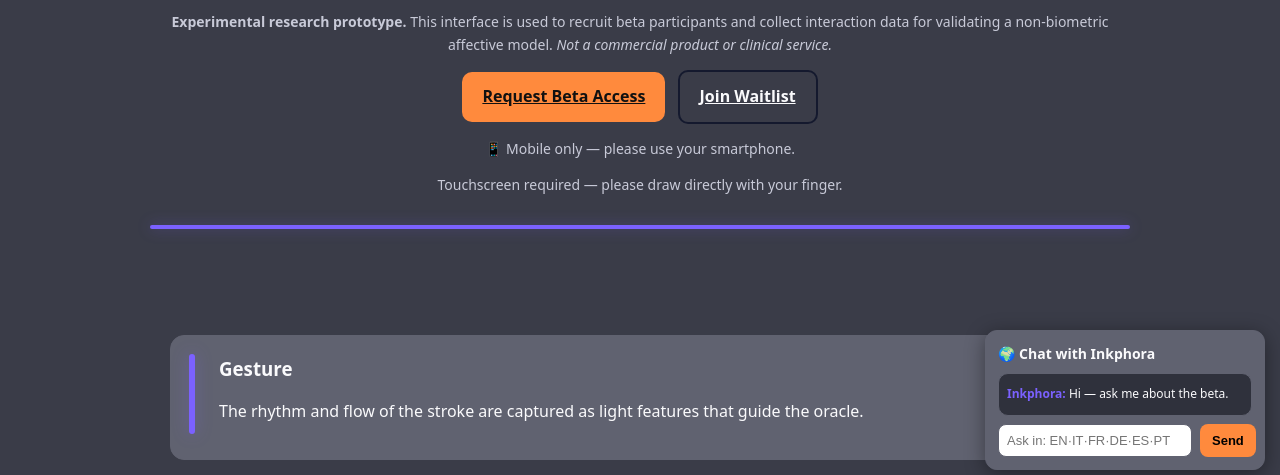
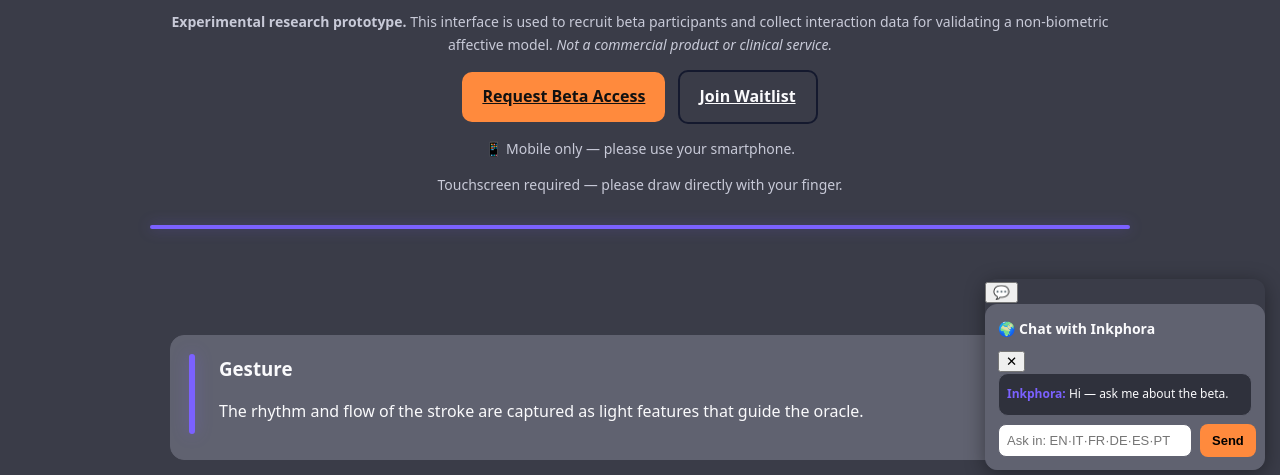
Before and after one commit to Miren-977/Inkphora-beta-site-, a website: page index.html in a window 1280 px wide. Shown: the part 315-790 px from the top of the page. Drawn offline with Linux system fonts and the light colour scheme.

Commit message:
Update index.html

```diff
--- a/index.html
+++ b/index.html
@@ -108,8 +108,12 @@
 
   <!-- RAG CHATBOT FIXED -->
   <div class="rag-chat-fixed">
-    <div class="rag-chat">
-      <h3>🌍 Chat with Inkphora</h3>
+    <button class="rag-toggle" id="ragToggle">💬</button>
+    <div class="rag-chat" id="ragChatWindow">
+      <div class="rag-header">
+        <h3>🌍 Chat with Inkphora</h3>
+        <button class="rag-close" id="ragClose">✕</button>
+      </div>
       <div class="rag-box" id="ragChatBox"></div>
       <div class="rag-input-row">
         <input type="text" id="ragInput" placeholder="Ask in: EN·IT·FR·DE·ES·PT">
```
